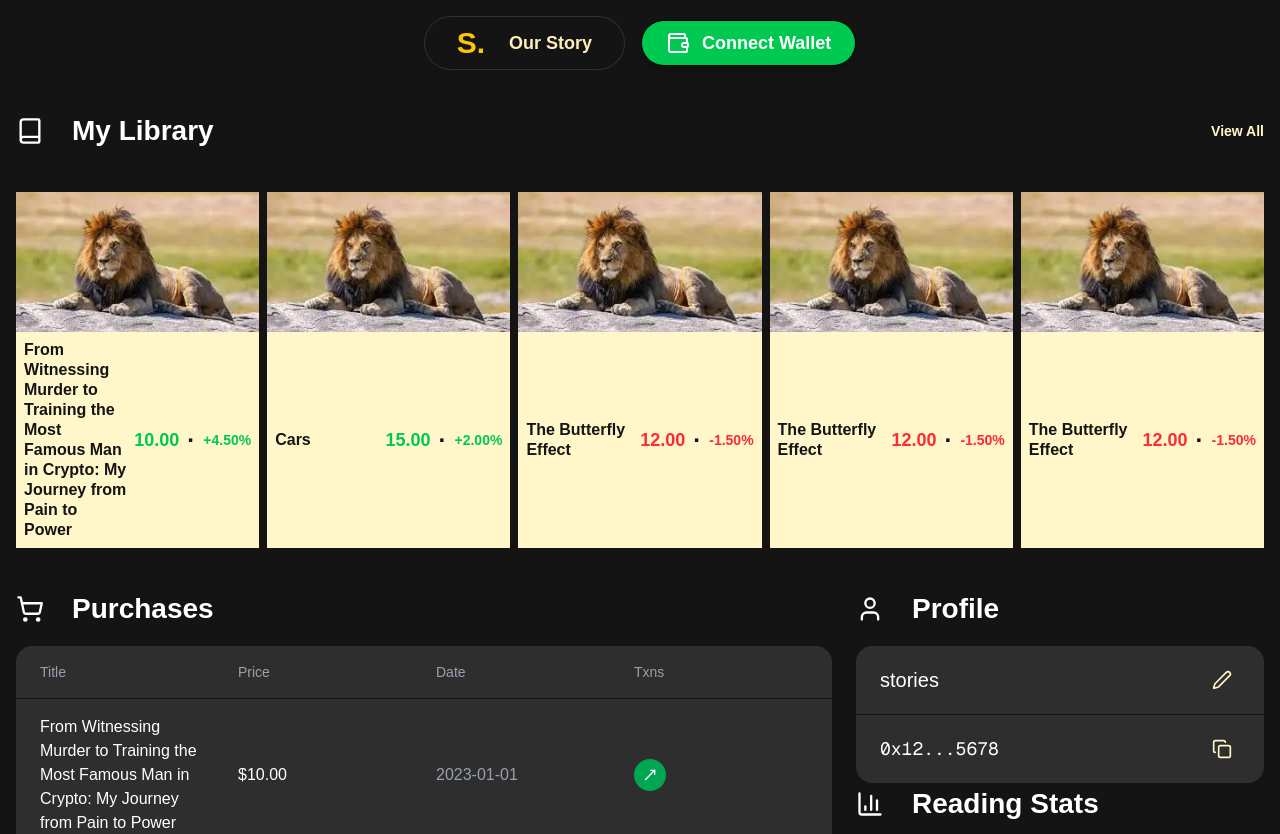
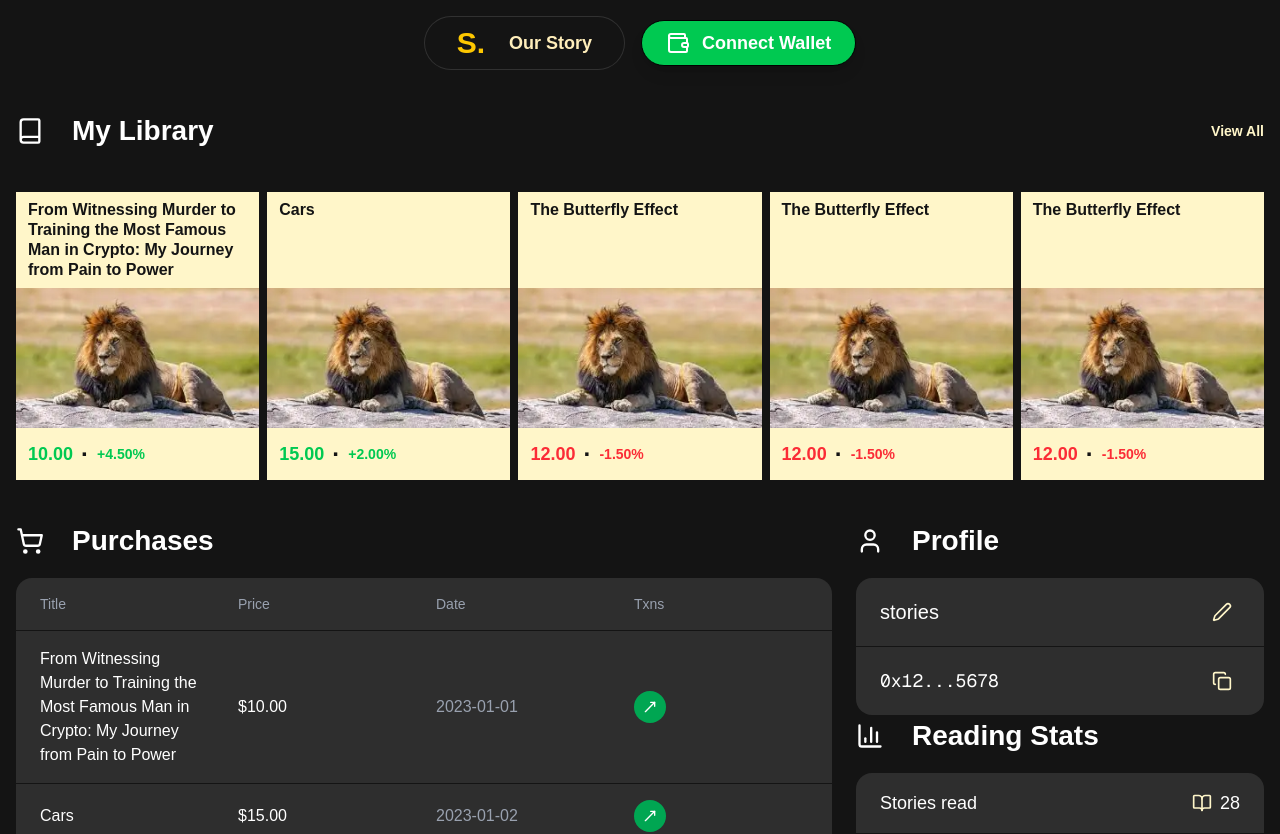
Before and after one commit to stories-fun/stories-monorepo, a Next.js app: page /profile in a window 1280 px wide. Shown: the top 834 px of the page. Built offline with nearby package versions, Linux system fonts and the light colour scheme.

Commit message:
fix: simplify MiniCard component logic and remove unused MiniCard2-mod file

```diff
--- a/src/components/MiniCard.tsx
+++ b/src/components/MiniCard.tsx
@@ -10,26 +10,26 @@ interface MiniCardProps {
 }
 
 export function MiniCard({ image, title, price, change }: MiniCardProps) {
-  const isPositive = change !== undefined && change >= 0;
+  const isPositive = change >= 0;
   const changeColor = isPositive ? "text-green-500" : "text-red-500";
   const changeSymbol = isPositive ? "+" : "";
 
   return (
-    <div className="relative overflow-hidden text-white sm:max-w-[270px] w-full h-full flex flex-col bg-black">
-      {/* Image section */}
-      <div className="relative w-full h-[140px]">
+    <div className="relative flex flex-col overflow-hidden w-full sm:max-w-[270px] h-full bg-black text-white">
+      {/* Title bar */}
+      <div className="bg-[#FFF6C9] text-[#141414] px-3 py-2 items-start flex-1 flex-col">
+        <h3 className="font-bold text-[16px] leading-tight">
+          {title}
+        </h3>
+      </div>
+
+      {/* Image */}
+      <div className="relative w-full h-[140px] shrink-0">
         <Image src={image} alt={title} fill className="object-cover" />
       </div>
 
-      {/* Content section - now flexible height */}
-      <div className="bg-[#FFF6C9] text-[#141414] px-2 py-2 flex justify-between items-center flex-row flex-1">
-        {/* Title - no line clamping, flexible width */}
-        <h3 className="font-bold text-[16px] leading-tight flex-1 pr-2">
-          {title}
-        </h3>
-
-        {/* Price and change on the same line */}
-        <div className="flex items-center gap-2 flex-shrink-0">
+      {/* Price & change */}
+      <div className="mt-auto flex items-center gap-2 bg-[#FFF6C9] text-[#141414] px-3 py-3">
         <span className={`text-lg font-bold ${changeColor}`}>
           {price.toFixed(2)}
         </span>
@@ -40,6 +40,5 @@ export function MiniCard({ image, title, price, change }: MiniCardProps) {
         </span>
       </div>
     </div>
-    </div>
   );
 }
--- a/src/components/MiniCard2-mod.tsx
+++ /dev/null
@@ -1,44 +0,0 @@
-"use client";
-
-import Image from "next/image";
-
-interface MiniCardProps {
-  image: string;
-  title: string;
-  price: number;
-  change: number;
-}
-
-export function MiniCard({ image, title, price, change }: MiniCardProps) {
-  const isPositive = change >= 0;
-  const changeColor = isPositive ? "text-green-500" : "text-red-500";
-  const changeSymbol = isPositive ? "+" : "";
-
-  return (
-    <div className="relative flex flex-col overflow-hidden w-full sm:max-w-[270px] h-full bg-black text-white">
-      {/* Title bar */}
-      <div className="bg-[#FFF6C9] text-[#141414] px-3 py-2 items-start flex-1 flex-col">
-        <h3 className="font-bold text-[16px] leading-tight">
-          {title}
-        </h3>
-      </div>
-
-      {/* Image */}
-      <div className="relative w-full h-[140px] shrink-0">
-        <Image src={image} alt={title} fill className="object-cover" />
-      </div>
-
-      {/* Price & change */}
-      <div className="mt-auto flex items-center gap-2 bg-[#FFF6C9] text-[#141414] px-3 py-3">
-        <span className={`text-lg font-bold ${changeColor}`}>
-          {price.toFixed(2)}
-        </span>
-        <span className="text-[#141414] text-2xl font-bold leading-none">·</span>
-        <span className={`text-sm font-semibold ${changeColor} whitespace-nowrap`}>
-          {changeSymbol}
-          {change.toFixed(2)}%
-        </span>
-      </div>
-    </div>
-  );
-}
```
Lines whose indentation alone changed are shown as unchanged.
